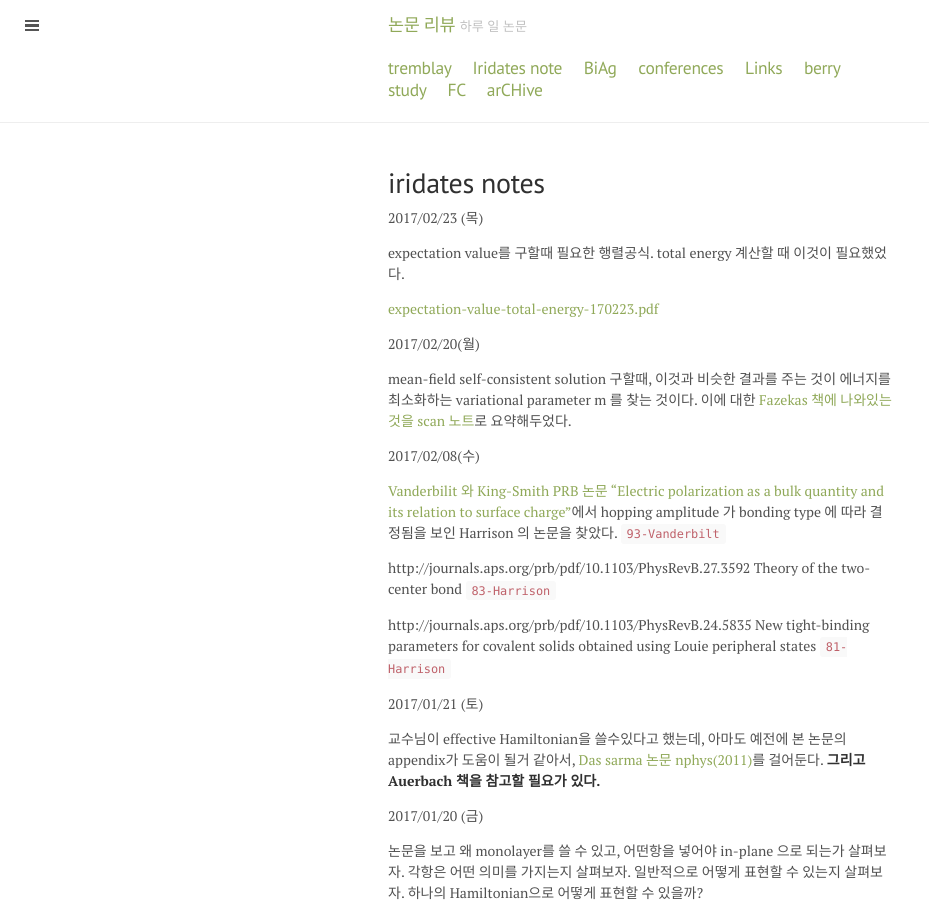
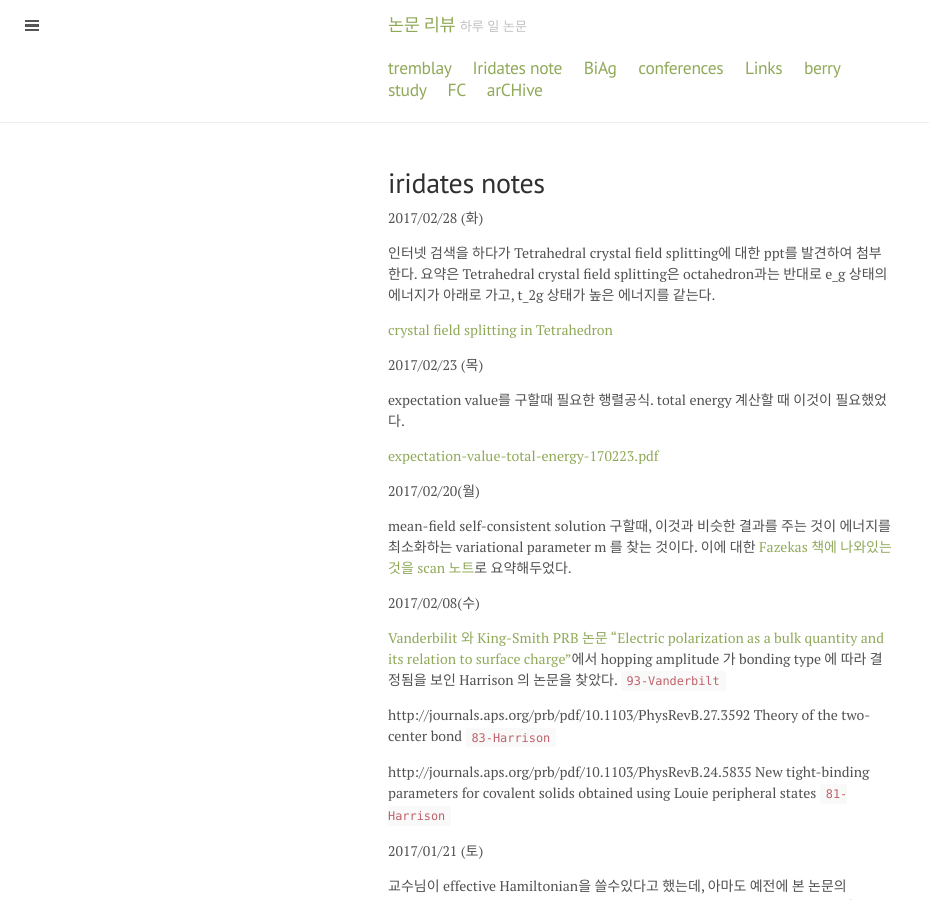
Before and after one commit to qkrwlsghdcjsworlt/work, a Jekyll site: the page built from iridates-note.md, in a window 1280 px wide and 900 px high. Shown: the whole window, without its empty margins (0-929 px from the left). Built offline with Jekyll 4.4.1, drawn with Linux system fonts in a browser that asks for light colours; formulas are drawn with MathJax 3.

Commit message:
“update”

```diff
--- a/iridates-note.md
+++ b/iridates-note.md
@@ -2,6 +2,17 @@
 layout: page
 title: iridates notes
 ---
+
+
+2017/02/28 (화)
+
+인터넷 검색을 하다가 Tetrahedral crystal field splitting에 대한 ppt를 발견하여 첨부한다.
+요약은 Tetrahedral crystal field splitting은 octahedron과는 반대로 e_g 상태의 에너지가 아래로 가고, t_2g 상태가 높은 에너지를 같는다.
+
+[crystal field splitting in Tetrahedron]({{site.baseurl}}/public/iridatesnotes/Lec_note/Lecture_9.pdf)
+
+
+
 
 2017/02/23 (목)
 
```
Also changed, not shown: 3 other files.
